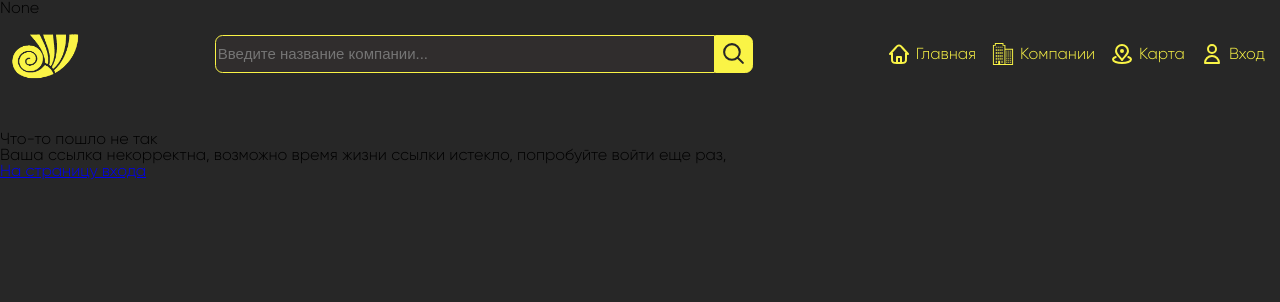
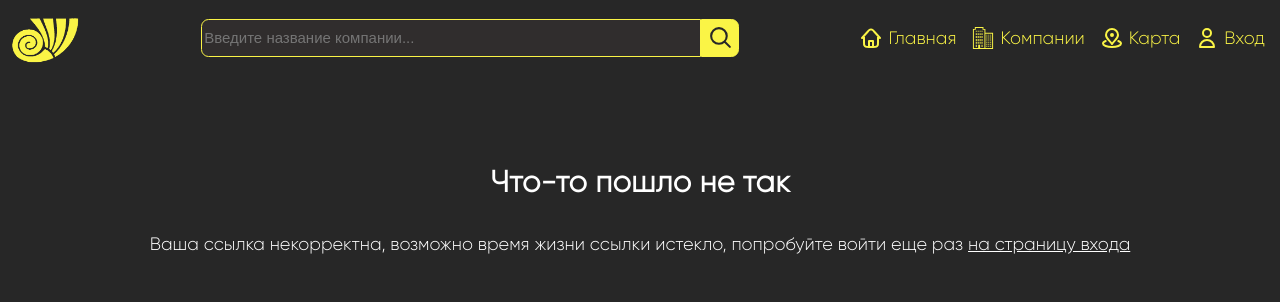
Before and after one commit to BorisVasilevv/web-chel-work, a Django app: page /accounts/invalid_verify/ in a window 1280 px wide. Shown: the top 302 px of the page. Run offline with Django 4.2, Linux system fonts and the light colour scheme; parts of the project's set-up code (start-up, migrations or seed data) failed here and were passed over; some libraries are stand-ins or nearby versions.

Commit message:
messages for user

```diff
--- a/itcompanysite/accounts/static/account/css/profile.css
+++ b/itcompanysite/accounts/static/account/css/profile.css
@@ -79,7 +79,6 @@
 
     color: #FFFFFF;
 
-
     padding: 15px 20px;
     cursor: pointer;
 }
--- a/itcompanysite/accounts/static/account/css/registration.css
+++ b/itcompanysite/accounts/static/account/css/registration.css
@@ -66,7 +66,6 @@
 }
 
 .submit-button:hover{
-    cursor: pointer;
     color: #faf446;
     border-color: #faf446;
 }
@@ -84,7 +83,47 @@
     cursor: pointer;
 }
 
+.help{
+    align-items: center;
+    padding: 50px;
+    display:flex;
+    flex-direction: column;
+    gap: 35px;
+}
 
+h1{
+    color: #FFFFFF;
+    align-self: center;
+    font-size: 30px;
+    line-height: 35px;
+    font-weight: 700;
+    padding: 0 15px;
+    cursor: default;
+    letter-spacing: 0.2px;
+}
+
+h2{
+    color: #FFFFFF;
+    font-size: 26px;
+}
+
+h5{
+    align-self: center;
+    color: #FFFFFF;
+    font-size: 18px;
+}
+
+a{
+    color: #FFFFFF;
+    font-size: 18px;
+}
+
+.message{
+    display:flex;
+    gap: 5px;
+    justify-content:center;
+    flex-direction: row;
+}
 
 /*error style*/
 
--- a/itcompanysite/accounts/templates/accounts/invalid_verify.html
+++ b/itcompanysite/accounts/templates/accounts/invalid_verify.html
@@ -3,18 +3,23 @@
 {% load widget_tweaks %}
 
 {% block head %}
+<link rel="stylesheet" type="text/css" href="{%static 'account/css/registration.css'%}">
+<link rel="stylesheet" type="text/css" href="{%static 'account/css/profile.css'%}">
 {% endblock %}
 {% block title %}Ваша ссылка некорректна{%endblock%}
 
 
 {% block content %}
 
+<div class="help">
+    <h1>Что-то пошло не так</h1>
 
-<h2>Что-то пошло не так</h2>
+    <div class="message">
+        <h5>Ваша ссылка некорректна, возможно время жизни ссылки истекло, попробуйте войти еще раз </h5>
 
-<h5>Ваша ссылка некорректна, возможно время жизни ссылки истекло, попробуйте войти еще раз,</h5>
+        <a href="{% url 'login' %}">на страницу входа</a>
+    </div>
 
-<a href="{% url 'login' %}">На страницу входа</a>
-
+</div>
 
 {% endblock %}
--- a/itcompanysite/main/static/main/css/categories.css
+++ b/itcompanysite/main/static/main/css/categories.css
@@ -72,7 +72,7 @@
     gap: 15px;
     border-radius: 10px;
     padding: 10px;
-    width: 400px;
+    width: 300px;
     border: 2px solid;
 }
 
--- a/itcompanysite/main/templates/main/layout.html
+++ b/itcompanysite/main/templates/main/layout.html
@@ -13,7 +13,6 @@
     <title>{% block title %} {% endblock %}</title>
 </head>
 <body>
-{{user.id}}
     <div class="main-header">
         <div class="site-logo">
             <a href="{% url 'home' %}">
```
Also changed, not shown: itcompanysite/accounts/templates/accounts/confirm_email.html (+5 -4 lines), itcompanysite/accounts/templates/registration/password_reset_complete.html (+6 -4 lines), itcompanysite/accounts/templates/registration/password_reset_confirm.html (+9 -3 lines), itcompanysite/accounts/templates/registration/password_reset_done.html (+6 -6 lines), itcompanysite/accounts/templates/registration/password_reset_form.html (+13 -7 lines).
